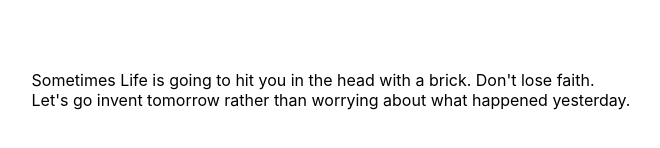
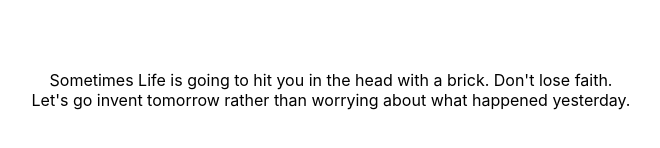
Before and after one commit to polarisjyb/iphone-3d-landing-page, a React (Create React App) app: page / in a window 1280 px wide. Shown: the part 310-458 px from the top of the page, without its empty margins (309-969 px from the left). Built offline with nearby package versions, Linux system fonts and the light colour scheme.

Commit message:
Quotation - TextContainer 스타일 컴포넌트 생성

```diff
--- a/src/sections/Quotation.js
+++ b/src/sections/Quotation.js
@@ -12,17 +12,27 @@ const Section = styled.section`
 `
 
 const TextContainer = styled.div`
+  width: 100vw;
+  height: 100vh;
 
+  display: flex;
+  flex-direction: column;
+  justify-content: center;
+  align-items: center;
 `
 
 const Quotation = () => {
   return (
     <Section>
-      Sometimes Life is going to hit you in the head with a brick. Don't lose faith.
-      <br></br>
-      Let's go invent tomorrow rather than worrying about what happened yesterday.
+      <TextContainer>
+        <span>
+          Sometimes Life is going to hit you in the head with a brick. Don't lose faith.
+        </span>
+        <span>
+          Let's go invent tomorrow rather than worrying about what happened yesterday.
+        </span>
+      </TextContainer>
     </Section>
-
   );
 };
 
```
